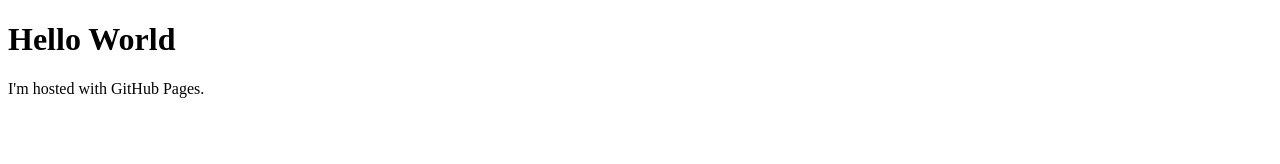
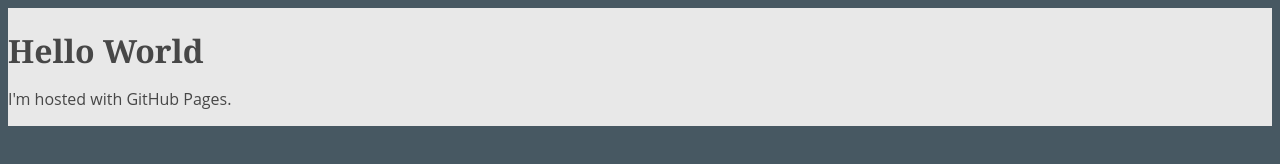
Before and after one commit to larifarian/github.io, a plain HTML site: page index.html in a window 1280 px wide. Drawn offline with Linux system fonts and the light colour scheme; a web font is replaced by a local one.

Commit message:
Update index.html
add css to doc

```diff
--- a/index.html
+++ b/index.html
@@ -1,5 +1,8 @@
 <!DOCTYPE html>
 <html>
+    <head>
+        <link rel="stylesheet" href="https://raw.githubusercontent.com/larifarian/github.io/main/mmmr.css"/>
+    </head>
     <body>
         <h1>Hello World</h1>
         <p>I'm hosted with GitHub Pages.</p>
```
